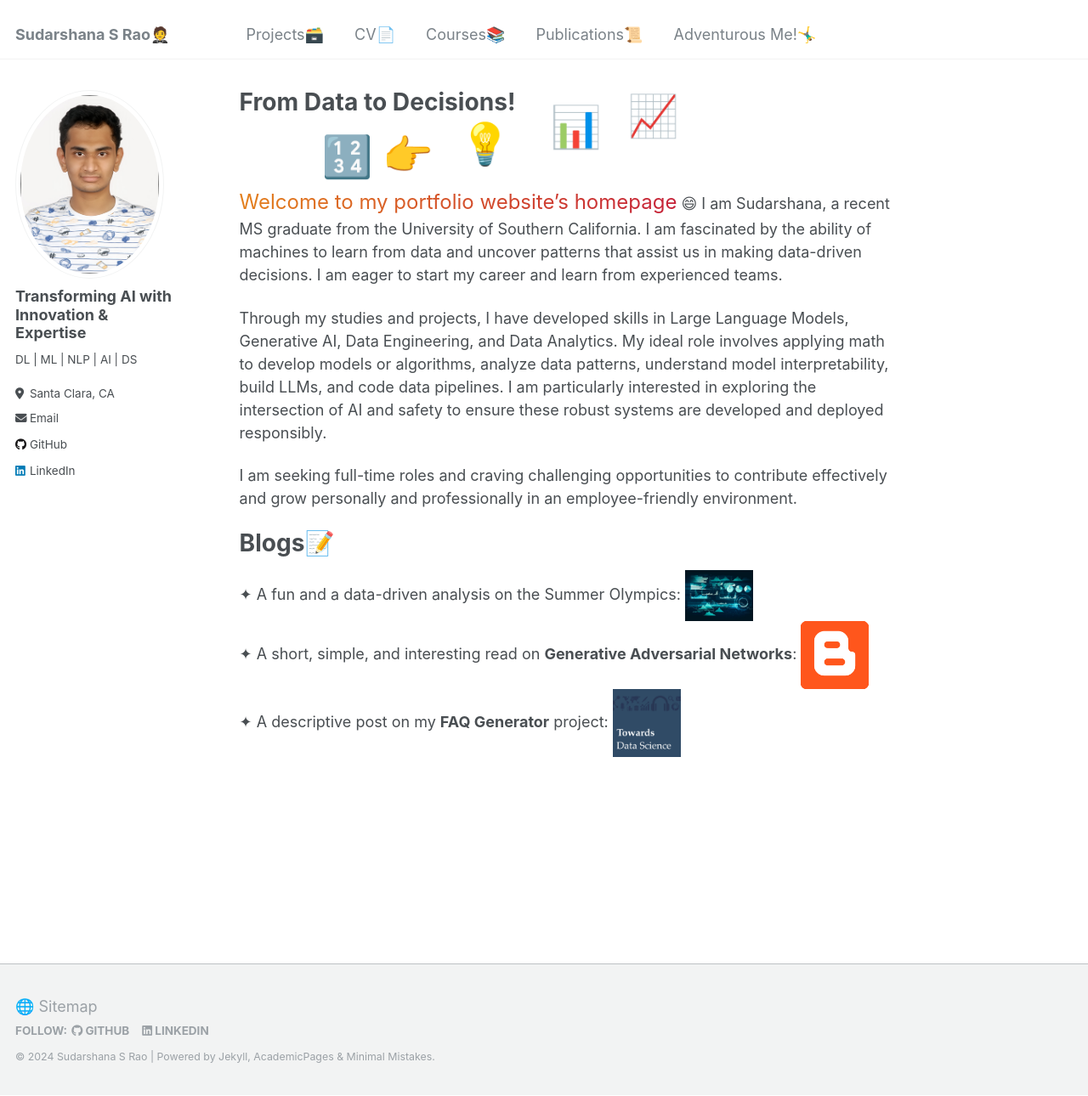
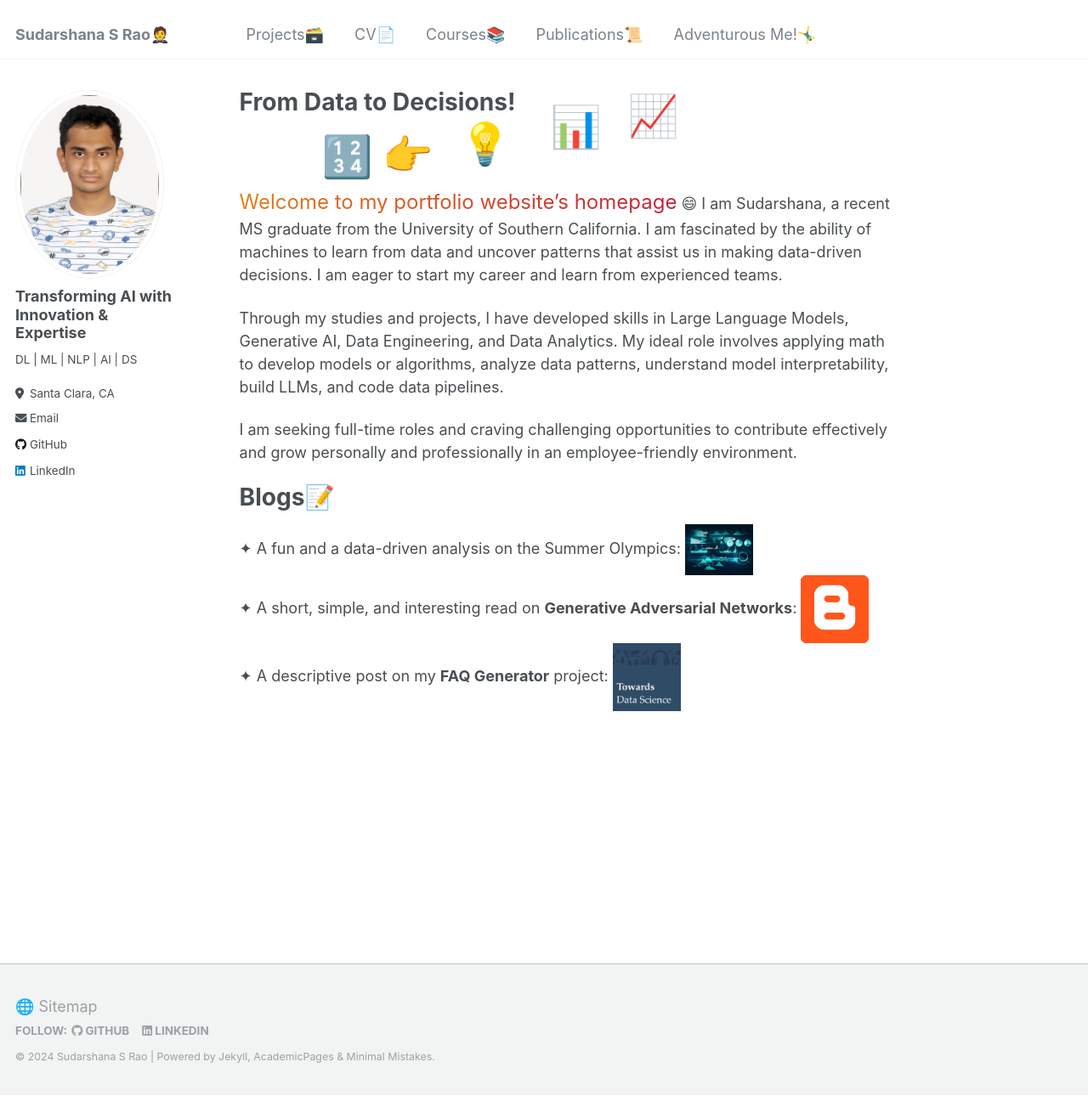
Before and after one commit to SudarshanaSRao/SudarshanaSRao.github.io, a Jekyll site: the page built from _pages/about.md, in a window 1280 px wide and 1290 px high. Shown: the whole window at 85% size. Built offline with Jekyll 4.4.1, drawn with Linux system fonts in a browser that asks for light colours.

Commit message:
Update about.md

```diff
--- a/_pages/about.md
+++ b/_pages/about.md
@@ -71,7 +71,7 @@ redirect_from:
   }
 </style>
 
-Through my studies and projects, I have developed skills in Large Language Models, Generative AI, Data Engineering, and Data Analytics. My ideal role involves applying math to develop models or algorithms, analyze data patterns, understand model interpretability, build LLMs, and code data pipelines. I am particularly interested in exploring the intersection of AI and safety to ensure these robust systems are developed and deployed responsibly.
+Through my studies and projects, I have developed skills in Large Language Models, Generative AI, Data Engineering, and Data Analytics. My ideal role involves applying math to develop models or algorithms, analyze data patterns, understand model interpretability, build LLMs, and code data pipelines.
 
 I am seeking full-time roles and craving challenging opportunities to contribute effectively and grow personally and professionally in an employee-friendly environment.
 &nbsp;
```
